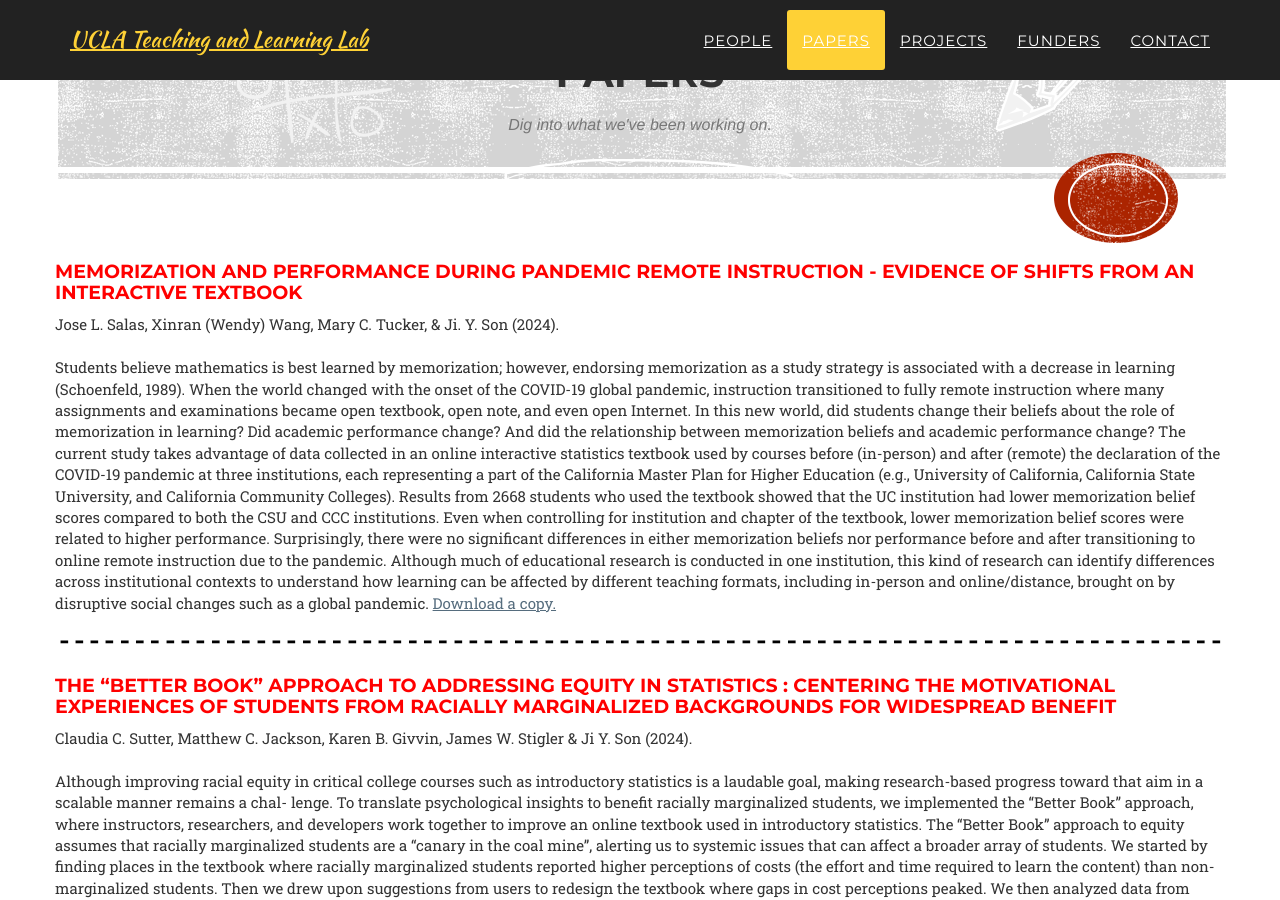
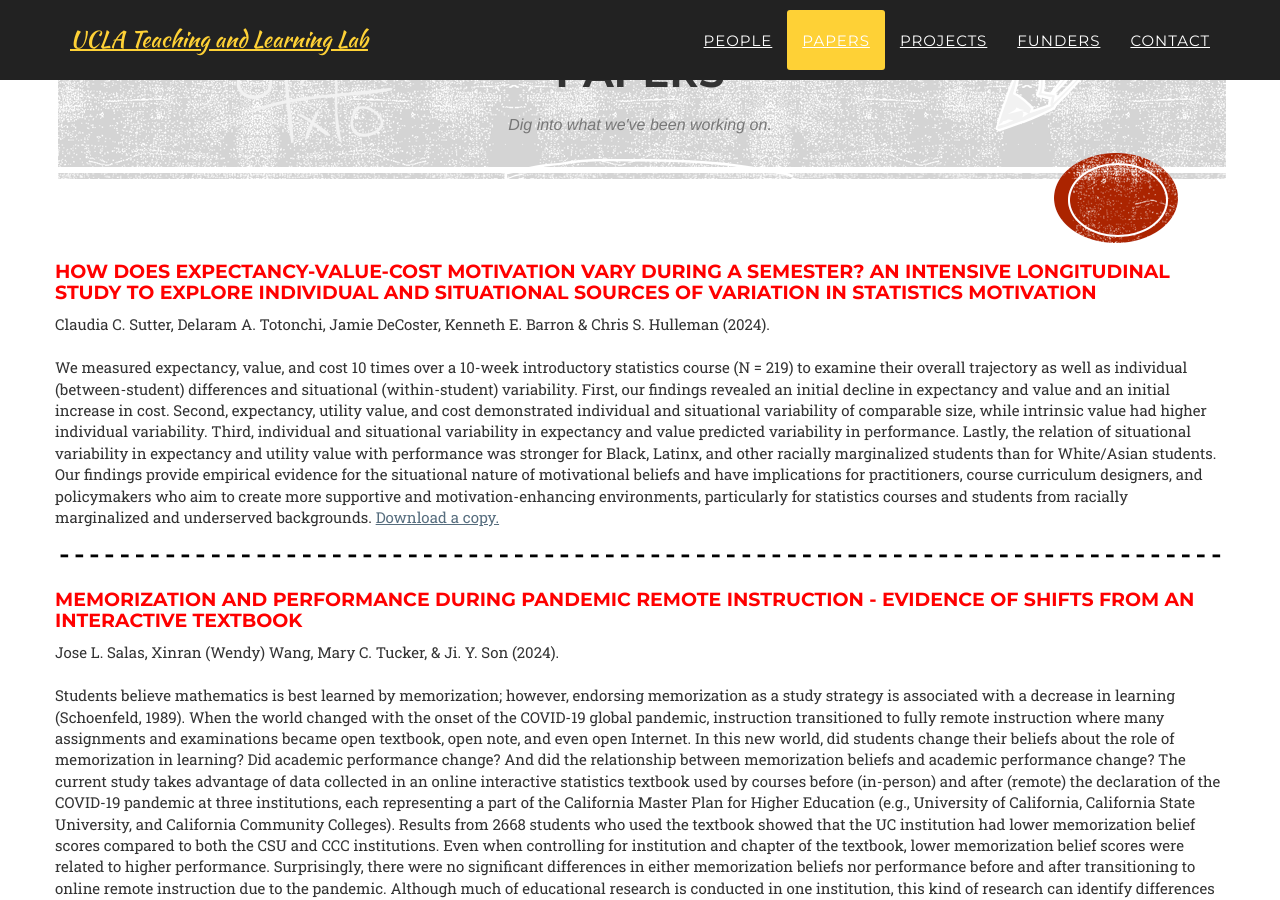
Before and after one commit to UCLATALL/TALL, a Jekyll site: the page built from index.html, in a window 1280 px wide and 900 px high, scrolled down 3834 px. Built offline with Jekyll 4.4.1, drawn with Linux system fonts in a browser that asks for light colours; some web fonts are replaced.

Commit message:
add publication

```diff
--- a/_config.yml
+++ b/_config.yml
@@ -85,7 +85,14 @@ alumni:
 # Papers in publication
 # the doi field is optional
 # papers should be placed in the pdfs folder
+
 papers:
+  - name: <span style="color:red">How does expectancy-value-cost motivation vary during a semester? An intensive longitudinal study to explore individual and situational sources of variation in statistics motivation</span>
+    authors: Claudia C. Sutter, Delaram A. Totonchi, Jamie DeCoster, Kenneth E. Barron & Chris S. Hulleman
+    year: 2024
+    filename: Sutter-et-al-2024.pdf
+    abstract: We measured expectancy, value, and cost 10 times over a 10-week introductory statistics course (N = 219) to examine their overall trajectory as well as individual (between-student) differences and situational (within-student) variability. First, our findings revealed an initial decline in expectancy and value and an initial increase in cost. Second, expectancy, utility value, and cost demonstrated individual and situational variability of comparable size, while intrinsic value had higher individual variability. Third, individual and situational variability in expectancy and value predicted variability in performance. Lastly, the relation of situational variability in expectancy and utility value with performance was stronger for Black, Latinx, and other racially marginalized students than for White/Asian students. Our findings provide empirical evidence for the situational nature of motivational beliefs and have implications for practitioners, course curriculum designers, and policymakers who aim to create more supportive and motivation-enhancing environments, particularly for statistics courses and students from racially marginalized and underserved backgrounds.
+
   - name: <span style="color:red">Memorization and Performance During Pandemic Remote Instruction - Evidence of Shifts from an Interactive Textbook</span>
     authors: Jose L. Salas, Xinran (Wendy) Wang, Mary C. Tucker, & Ji. Y. Son
     year: 2024
```
Also changed, not shown: 1 other file.
